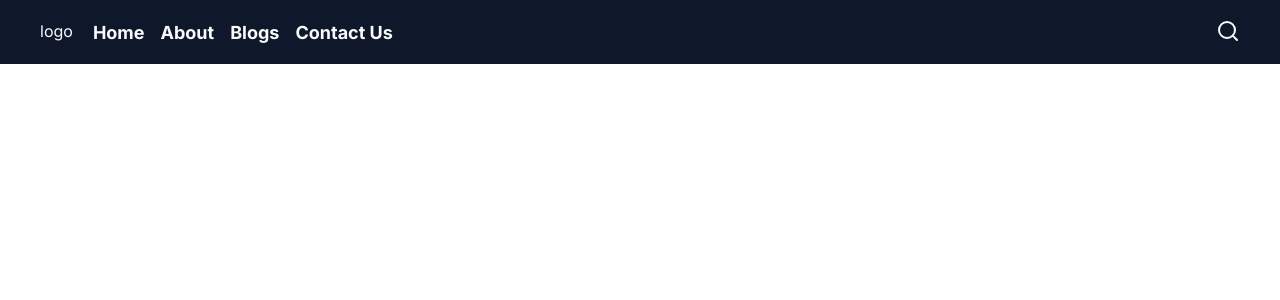
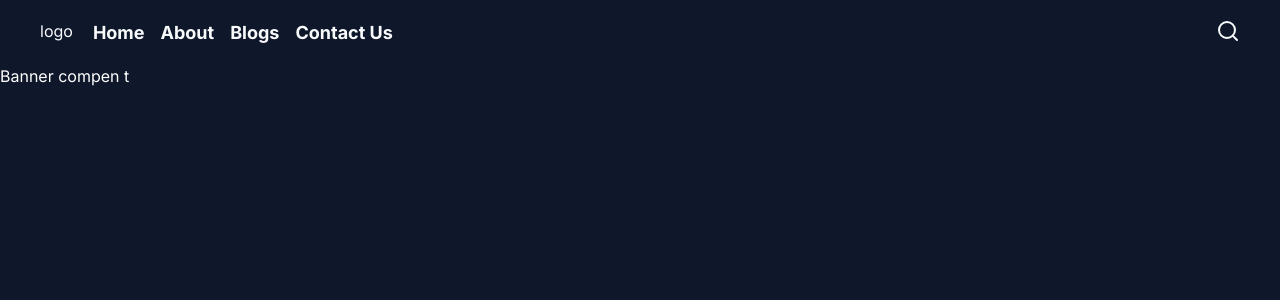
Before and after one commit to anwarjunaidkm/modern-portfolio, a Next.js app: page / in a window 1280 px wide. Shown: the top 300 px of the page. Built offline with nearby package versions, Linux system fonts and the light colour scheme.

Commit message:
sample banner

```diff
--- /dev/null
+++ b/src/Components/Banner/Banner.tsx
@@ -0,0 +1,7 @@
+import React from "react";
+
+function Banner() {
+  return <div className="text-white">Banner compen t</div>;
+}
+
+export default Banner;
--- /dev/null
+++ b/src/Containers/HomePage/BannerContainer/BannerContainer.tsx
@@ -0,0 +1,12 @@
+import Banner from "@/Components/Banner/Banner";
+import React from "react";
+
+function BannerContainer() {
+  return (
+    <div className="h-screen w-full bg-primary">
+      <Banner />
+    </div>
+  );
+}
+
+export default BannerContainer;
--- a/src/app/page.tsx
+++ b/src/app/page.tsx
@@ -1,3 +1,4 @@
+import BannerContainer from "@/Containers/HomePage/BannerContainer/BannerContainer";
 import HeaderContainer from "@/Containers/HomePage/HeaderContainer/HeaderContainer";
 import Image from "next/image";
 
@@ -5,6 +6,7 @@ export default function Home() {
   return (
     <>
       <HeaderContainer />
+      <BannerContainer />
     </>
   );
 }
```
